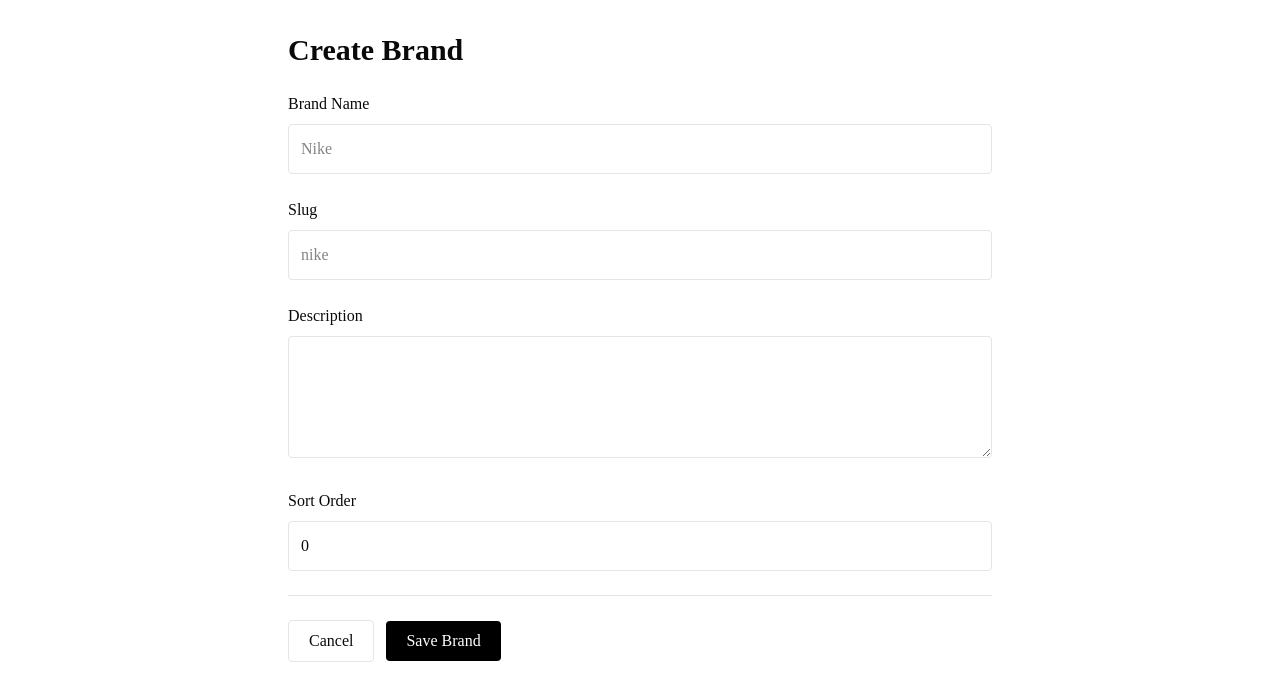
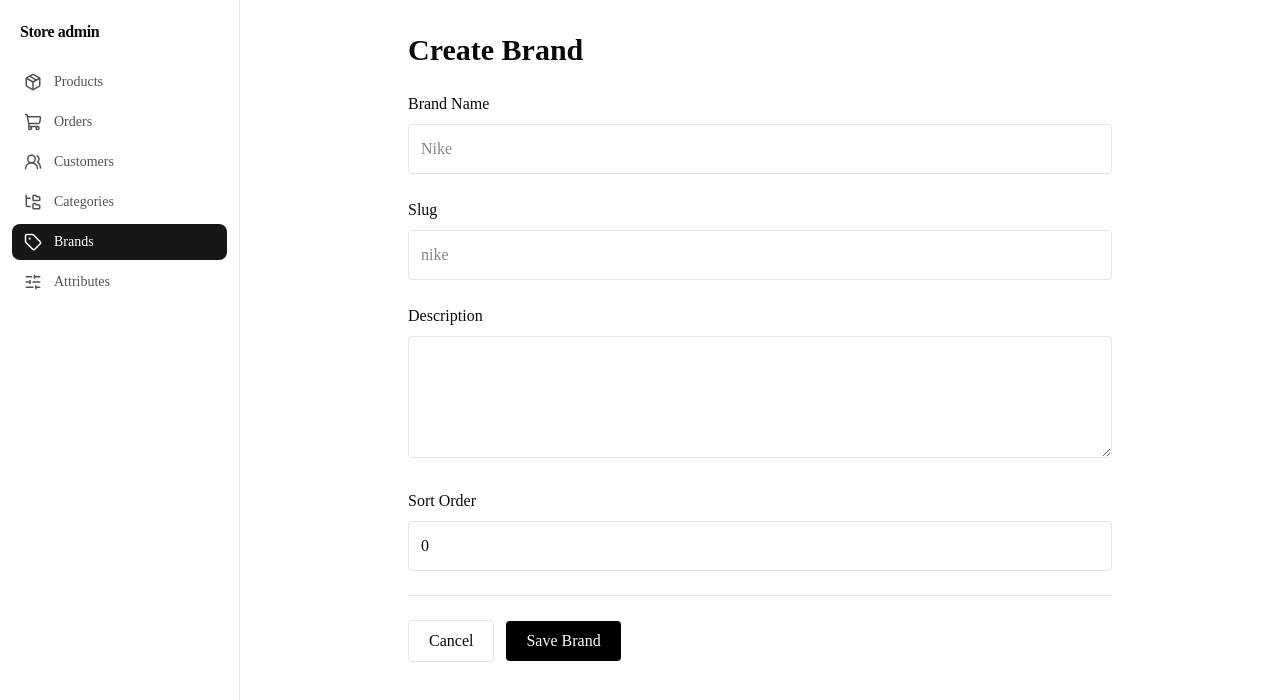
Before and after one commit to kkarishmapatel/nextjs-ecommerce, a Next.js app: page /admin/brands/new in a window 1280 px wide. Shown: the top 700 px of the page. Built offline with nearby package versions, Linux system fonts and the light colour scheme; no server answers.

Commit message:
Add menu sidebar layout components for admin dashboard

```diff
--- /dev/null
+++ b/src/app/admin/layout.tsx
@@ -0,0 +1,12 @@
+import type { ReactNode } from "react";
+
+import AdminSidebar from "@/components/admin/AdminSidebar";
+
+export default function AdminLayout({ children }: { children: ReactNode }) {
+  return (
+    <div className="min-h-screen lg:flex">
+      <AdminSidebar />
+      <main className="min-w-0 flex-1">{children}</main>
+    </div>
+  );
+}
--- a/src/app/dashboard/page.tsx
+++ b/src/app/dashboard/page.tsx
@@ -1,5 +1,6 @@
 import { redirect } from "next/navigation";
 import { logoutUser } from "@/actions/logout";
+import DashboardSidebar from "@/components/common/DashboardSidebar";
 import { getCurrentUser } from "@/lib/session";
 
 export default async function DashboardPage() {
@@ -10,23 +11,23 @@ export default async function DashboardPage() {
   }
 
   return (
+    <div className="min-h-screen lg:flex">
+      <DashboardSidebar isAdmin={user.role === "ADMIN"} />
+      <main className="min-w-0 flex-1">
         <div className="p-8">
-    <h1 className="text-3xl font-bold">
-      Dashboard
-    </h1>
+          <h1 className="text-3xl font-bold">Dashboard</h1>
 
           <p>Welcome {user.name}</p>
           <p>{user.email}</p>
           <p>Role: {user.role}</p>
 
           <form action={logoutUser}>
-      <button
-        type="submit"
-        className="border px-4 py-2 mt-4"
-      >
+            <button type="submit" className="mt-4 border px-4 py-2">
               Logout
             </button>
           </form>
         </div>
+      </main>
+    </div>
   );
 }
--- /dev/null
+++ b/src/components/admin/AdminSidebar.tsx
@@ -0,0 +1,61 @@
+"use client";
+
+import Link from "next/link";
+import { usePathname } from "next/navigation";
+import {
+  FolderTree,
+  Package,
+  ShoppingCart,
+  SlidersHorizontal,
+  Tag,
+  UsersRound,
+  type LucideIcon,
+} from "lucide-react";
+
+const navigation: { label: string; href: string; icon: LucideIcon }[] = [
+  { label: "Products", href: "/admin/products", icon: Package },
+  { label: "Orders", href: "/admin/orders", icon: ShoppingCart },
+  { label: "Customers", href: "/admin/customers", icon: UsersRound },
+  { label: "Categories", href: "/admin/categories", icon: FolderTree },
+  { label: "Brands", href: "/admin/brands", icon: Tag },
+  { label: "Attributes", href: "/admin/attributes", icon: SlidersHorizontal },
+];
+
+export default function AdminSidebar() {
+  const pathname = usePathname();
+
+  return (
+    <aside className="border-b bg-white lg:sticky lg:top-0 lg:h-screen lg:w-60 lg:shrink-0 lg:border-b-0 lg:border-r">
+      <div className="flex h-14 items-center px-5 lg:h-16">
+        <Link href="/admin/products" className="font-semibold tracking-tight">
+          Store admin
+        </Link>
+      </div>
+
+      <nav
+        aria-label="Admin navigation"
+        className="flex gap-1 overflow-x-auto px-3 pb-3 lg:flex-col lg:overflow-visible lg:px-3 lg:pb-0"
+      >
+        {navigation.map(({ label, href, icon: Icon }) => {
+          const isActive = pathname === href || pathname.startsWith(`${href}/`);
+
+          return (
+            <Link
+              key={href}
+              href={href}
+              aria-current={isActive ? "page" : undefined}
+              className={`flex shrink-0 items-center gap-3 rounded-md px-3 py-2 text-sm transition-colors ${
+                isActive
+                  ? "bg-neutral-900 font-medium text-white"
+                  : "text-neutral-600 hover:bg-neutral-100 hover:text-neutral-950"
+              }`}
+            >
+              <Icon aria-hidden="true" size={18} />
+              {label}
+            </Link>
+          );
+        })}
+      </nav>
+    </aside>
+  );
+}
--- /dev/null
+++ b/src/components/common/DashboardSidebar.tsx
@@ -0,0 +1,65 @@
+"use client";
+
+import Link from "next/link";
+import { usePathname } from "next/navigation";
+import {
+  ClipboardList,
+  House,
+  ShieldCheck,
+  ShoppingCart,
+  Store,
+  UserRound,
+  type LucideIcon,
+} from "lucide-react";
+
+const navigation: { label: string; href: string; icon: LucideIcon }[] = [
+  { label: "Dashboard", href: "/dashboard", icon: House },
+  { label: "Shop", href: "/shop", icon: Store },
+  { label: "Account", href: "/account", icon: UserRound },
+  { label: "Orders", href: "/account/orders", icon: ClipboardList },
+  { label: "Cart", href: "/account/cart", icon: ShoppingCart },
+];
+
+export default function DashboardSidebar({ isAdmin }: { isAdmin: boolean }) {
+  const pathname = usePathname();
+  const items = isAdmin
+    ? [...navigation, { label: "Admin", href: "/admin/products", icon: ShieldCheck }]
+    : navigation;
+
+  return (
+    <aside className="border-b bg-white lg:sticky lg:top-0 lg:h-screen lg:w-60 lg:shrink-0 lg:border-b-0 lg:border-r">
+      <div className="flex h-14 items-center px-5 lg:h-16">
+        <Link href="/dashboard" className="font-semibold tracking-tight">
+          My dashboard
+        </Link>
+      </div>
+
+      <nav
+        aria-label="Dashboard navigation"
+        className="flex gap-1 overflow-x-auto px-3 pb-3 lg:flex-col lg:overflow-visible lg:px-3 lg:pb-0"
+      >
+        {items.map(({ label, href, icon: Icon }) => {
+          const isActive =
+            pathname === href ||
+            (href !== "/account" && pathname.startsWith(`${href}/`));
+
+          return (
+            <Link
+              key={href}
+              href={href}
+              aria-current={isActive ? "page" : undefined}
+              className={`flex shrink-0 items-center gap-3 rounded-md px-3 py-2 text-sm transition-colors ${
+                isActive
+                  ? "bg-neutral-900 font-medium text-white"
+                  : "text-neutral-600 hover:bg-neutral-100 hover:text-neutral-950"
+              }`}
+            >
+              <Icon aria-hidden="true" size={18} />
+              {label}
+            </Link>
+          );
+        })}
+      </nav>
+    </aside>
+  );
+}
```
Lines whose indentation alone changed are shown as unchanged.
